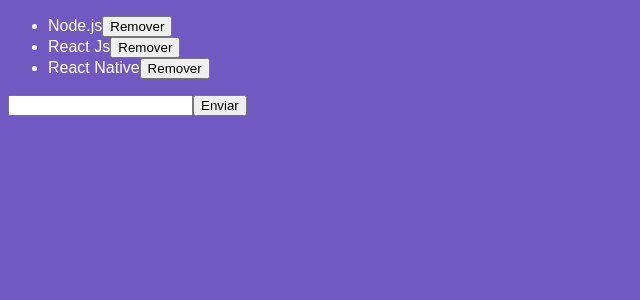
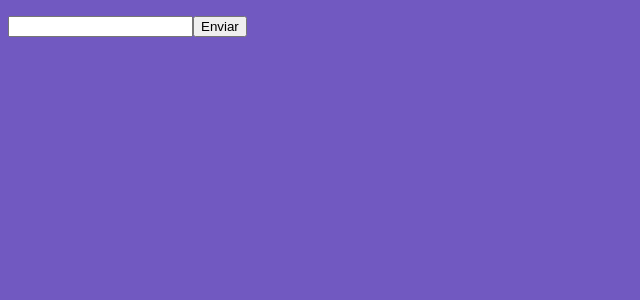
Before and after one commit to Rafael-Prado/Introdu-oReactBootcamp, a React app: page / in a window 1280 px wide. Shown: the top 300 px of the page, without its empty margins (0-640 px from the left). Built offline with nearby package versions, Linux system fonts and the light colour scheme.

Commit message:
Ciclo de vida componente react

```diff
--- a/src/components/TechList.js
+++ b/src/components/TechList.js
@@ -4,12 +4,29 @@
 class TechList extends Component {
   state = {
     newTech:'',
-    techs:[
-      'Node.js',
-      'React Js',
-      'React Native',
-    ]
+    techs:[]
    };
+
+   //Executado quando o componente aparece na tela
+   componentDidMount(){
+    const techs = localStorage.getItem('techs');
+    if (techs) {
+      this.setState({techs: JSON.parse(techs)})
+    }
+   }
+
+   //Executa quando a alteração no estado
+   componentDidUpdate(_, prevState){
+    if (prevState.techs !== this.state.techs) {
+      localStorage.setItem('techs', JSON.stringify(this.state.techs));
+    }
+   }
+
+   //Executado quando o componente deixa de existir
+   componentWillMount(){
+
+   }
+
 
    handleInputChange = e => {
     this.setState({ newTech: e.target.value })
```
